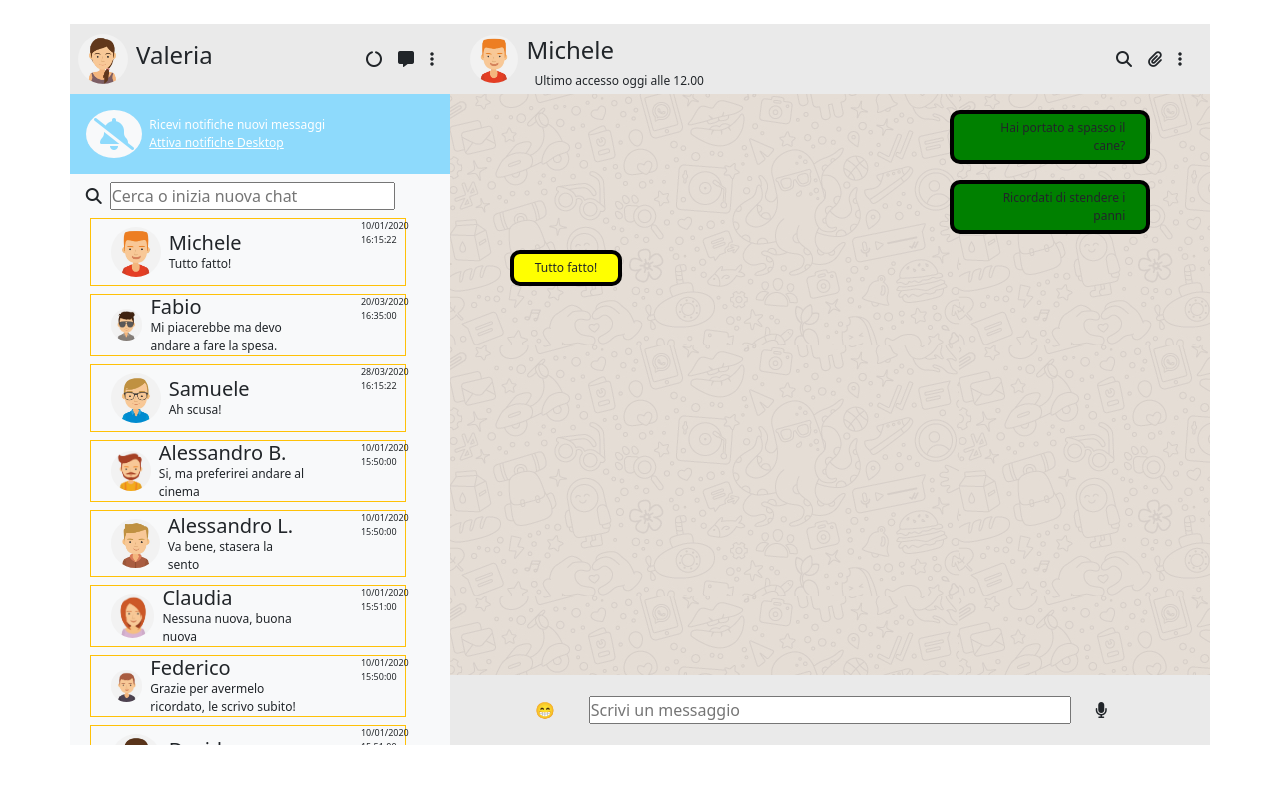
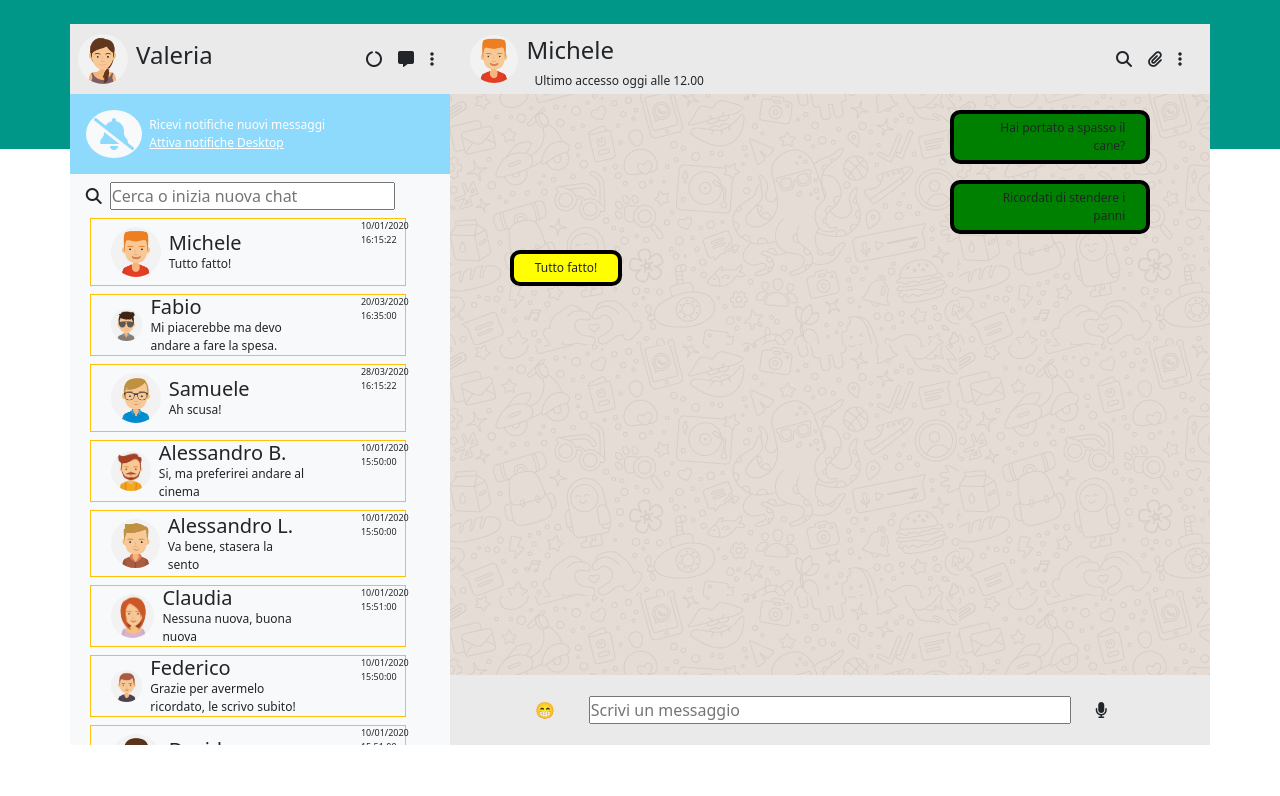
Before and after one commit to Valeria-Caramellino/vue-boolzapp, a plain HTML site: page index.html in a window 1280 px wide. Drawn offline with nearby package versions, Linux system fonts and the light colour scheme.

Commit message:
sfondo body

```diff
--- a/css/style.css
+++ b/css/style.css
@@ -13,12 +13,11 @@
     --Twhite: #ffffff;
 }
 /*************************************body*/
-/*
 body{
-    background: #FFFFFF;
-    background: linear-gradient(to top, #FFFFFF 88%, #009688 88%);
+
+    background:no-repeat linear-gradient(#009688 20%,  #FFFFFF 20% 80%);
 }
-*/
+
 
 
 /*********************grandezze*/
```
